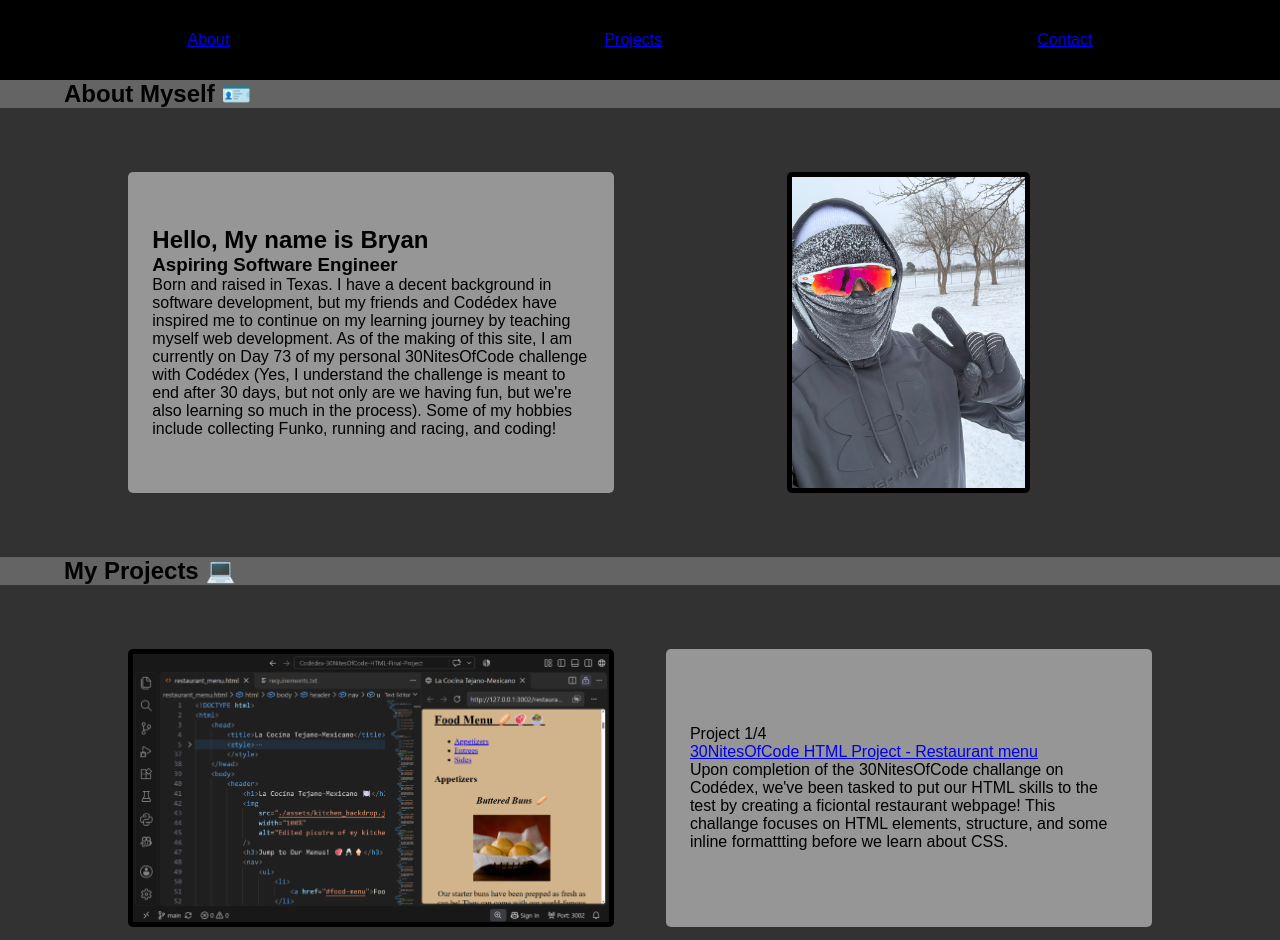
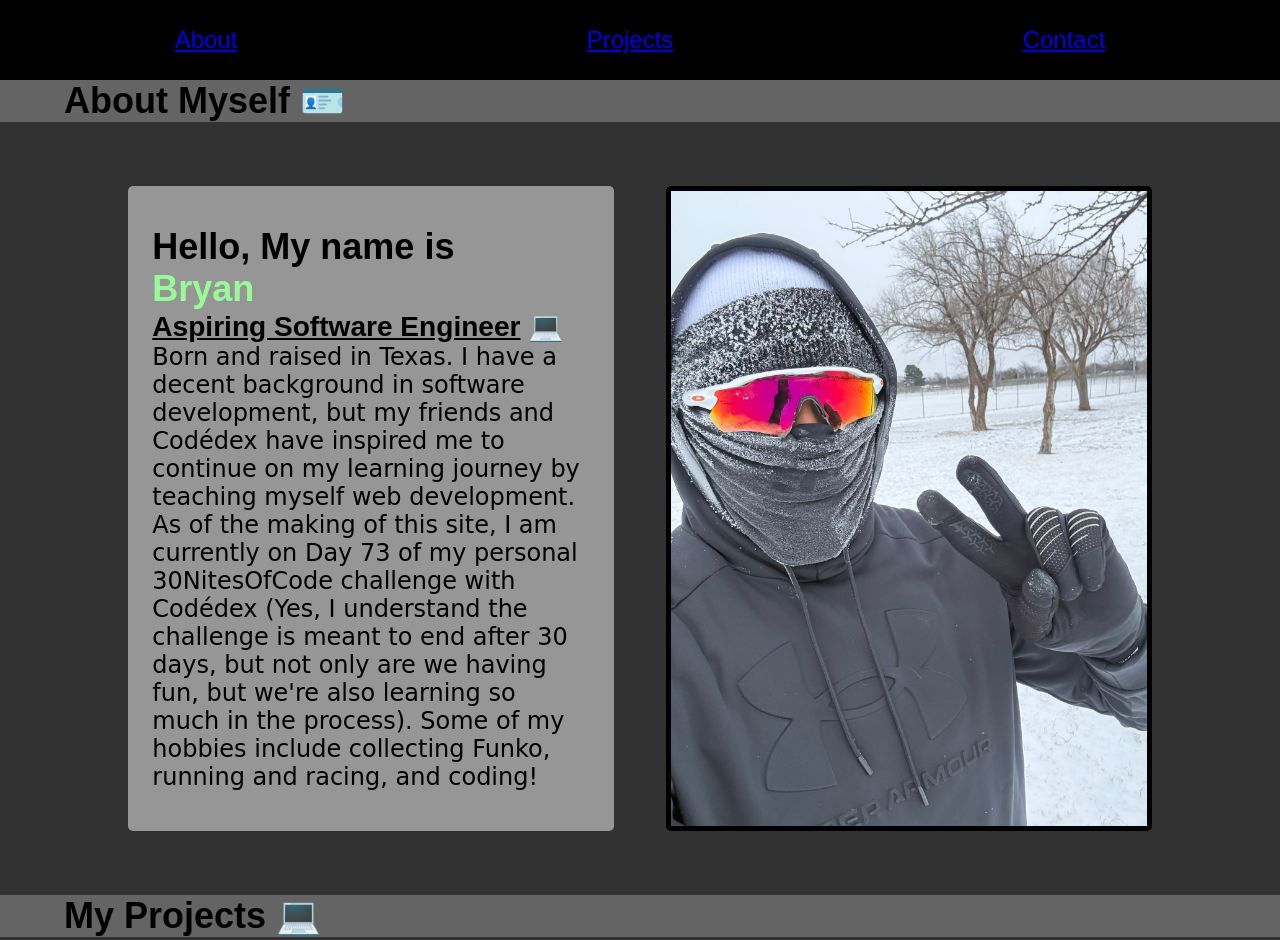
Before and after one commit to BCastro0723/30NitesOfCode, a plain HTML site: page CSS/Day72/index.html in a window 1280 px wide. Shown: the top 940 px of the page. Drawn offline with Linux system fonts and the light colour scheme.

Commit message:
Debugged CSS Final Project

```diff
--- a/CSS/Day72/index.html
+++ b/CSS/Day72/index.html
@@ -20,8 +20,8 @@
                 <div class="flexbox-container">
                     <div class="flex-item">
                         <div class="text-container">
-                            <h2>Hello, My name is Bryan</h2>
-                            <h3>Aspiring Software Engineer</h3>
+                            <h1>Hello, My name is <h1 class="name">Bryan</h1></h2>
+                            <h3><u>Aspiring Software Engineer</u> &#x1F4BB</h3>
                             <p>
                                 Born and raised in Texas. I have a decent background in
                                 software development, but my friends and Codédex have inspired
@@ -60,9 +60,7 @@
                     </div>
                     <div class="flex-item">
                         <div class="text-container">
-                            Project 1/4
-                            <br>
-                            <a href="https://github.com/BCastro0723/30NitesOfCode/tree/main/Day30" target="_blank">30NitesOfCode HTML Project - Restaurant menu</a>
+                            <a href="https://github.com/BCastro0723/30NitesOfCode/tree/main/Day30" target="_blank">30NitesOfCode HTML Project - Restaurant Menu</a>
                             <p>
                                 Upon completion of the 30NitesOfCode challange on Codédex, we've been tasked to put our HTML
                                 skills to the test by creating a ficiontal restaurant webpage! This challange focuses on HTML
@@ -83,8 +81,6 @@
                     </div>
                     <div class="flex-item">
                          <div class="text-container">
-                            Project 2/4
-                            <br>
                             <a href="https://github.com/BCastro0723/ASLAI-Senior-Capstone-Project.git" target="_blank">American Sign Language using Artificial Intelligence (ASLAI)</a>
                             <p>
                                 ASLAI combines computer vision and machine learning to create an artificial intelligence model
@@ -108,8 +104,6 @@
                     </div>
                     <div class="flex-item">
                         <div class="text-container">
-                            Project 3/4
-                            <br>
                             <a href="https://github.com/YoungMacLord/The-Game.git" target="_blank">The Game - A Shoot-'Em-Up</a>
                             <p>
                                 Primarily written in C# using the Unity engine, my friends and I teamed up to
@@ -132,9 +126,7 @@
                     </div>
                     <div class="flex-item">
                         <div class="text-container">
-                            Project 4/4
-                            <br>
-                            <a href="https://github.com/BCastro0723/Spectrogram-Genre-Recognition-Project.git" target="_blank">Music Genrer Recognition with Spectrograms</a>
+                            <a href="https://github.com/BCastro0723/Spectrogram-Genre-Recognition-Project.git" target="_blank">Music Genre Recognition with Spectrograms</a>
                             <p>
                                 With the use of machine learning, this project aims to create and train an artificial intelligence
                                 model that can accurately predict the genre of a song given the correpsonding song's spectrogram.
@@ -197,7 +189,7 @@
         </main>
         <footer>
             <p>
-                Made with Love by TexMexManiac &#127790
+                Made with Love by <p class="name">TexMexManiac</p> &#127790
             </p>
         </footer>
     </body>
--- a/CSS/Day72/styles.css
+++ b/CSS/Day72/styles.css
@@ -10,12 +10,21 @@ header {
     width: 100%;
     height: 10vh;
     align-content: center;
+    z-index: 1;
 }
 
 .header-nav-bar {
     display: flex;
     /* background-color: rgb(50, 50, 50); */
     justify-content: space-around;
+}
+
+a {
+    transition: background-color 0.5 ease-in-out;
+}
+
+a:hover {
+    background-color: aqua;
 }
 
 /* .nav-section-option {
@@ -26,7 +35,7 @@ header {
 body {
     background-color: rgb(50, 50, 50);
     font-family: Arial, Helvetica, sans-serif;
-    /* font-size: 1.5rem; */
+    font-size: 1.5rem;
     /* width: 100vw; */
     /* width: 100%; */
 }
@@ -34,7 +43,6 @@ body {
 main {
     position: relative;
     top: 10vh;
-    z-index: -1;
     /* width: 100vw; */
 }
 
@@ -73,8 +81,18 @@ main {
     align-content: center;
     display: flex;
     justify-content: center;
+    flex-wrap: wrap;
     height: 100%;
+    width: 100%;
     /* margin: auto; */
+}
+
+.name {
+    color: #98FB98;
+}
+
+footer > p {
+    display: inline;
 }
 
 hr {
@@ -82,10 +100,14 @@ hr {
 }
 
 #about-section > .flexbox-container > .flex-item > .image-container > img {
-    max-width: 50%;
+    max-width: 100%;
     max-height: 100%;
     border: 5px black solid;
     border-radius: 5px;
+}
+
+#about-section > .flexbox-container > .flex-item > .text-container > p {
+    font-family: 'Brush Script MT', 'Brush Script Std', cursive;
 }
 
 #projects-section > .flexbox-container > .flex-item {
```
